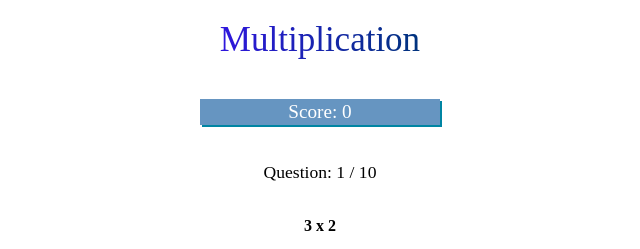
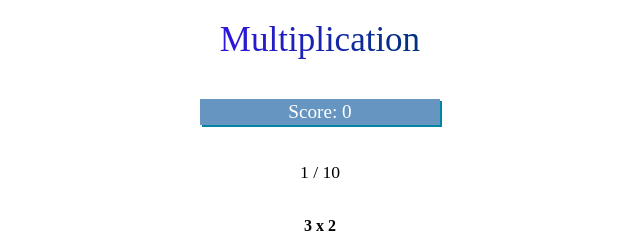
Before and after one commit to Color-Of-Code/learning-apps, a React (Vite) app in the folder multiplication/: page / in a window 1280 px wide. Both pictures are taken after a click on the button "Start". Shown: the top 249 px of the page, without its empty margins (320-960 px from the left). Built offline with nearby package versions, Linux system fonts and the light colour scheme.

Commit message:
fix: uniqueness of possible answers and restart

```diff
--- a/multiplication/package.json
+++ b/multiplication/package.json
@@ -18,6 +18,7 @@
   "license": "ISC",
   "devDependencies": {
     "@parcel/transformer-sass": "^2.8.0",
+    "@types/lodash": "^4.14.189",
     "@types/react": "^18.0.25",
     "@types/react-dom": "^18.0.9",
     "@typescript-eslint/eslint-plugin": "^5.43.0",
@@ -29,6 +30,7 @@
     "eslint-plugin-react": "^7.31.11",
     "eslint-plugin-react-hooks": "^4.6.0",
     "gh-pages": "^4.0.0",
+    "lodash": "^4.17.21",
     "npm-run-all": "^4.1.5",
     "parcel": "^2.8.0",
     "process": "^0.11.10",
--- a/multiplication/src/api.ts
+++ b/multiplication/src/api.ts
@@ -1,3 +1,5 @@
+import { uniq } from "lodash";
+
 const shuffleArray = (array: any[]) => {
   return [...array].sort(() => Math.random() - 0.5);
 };
@@ -15,12 +17,11 @@ function createQuestion(): QuestionState {
   const b = Math.floor(Math.random() * 10) + 1;
   const question = `${a} x ${b}`;
   const correct = `${a * b}`;
-  const incorrect = [
-    `${a * b - 2}`,
-    `${a * b + 2}`,
-    `${a * (b - 1)}`,
-    `${a * (b + 1)}`,
-  ].filter((n) => +n > 0 && +n < 100);
+  const incorrect = uniq(
+    [`${a * b - 2}`, `${a * b + 2}`, `${a * (b - 1)}`, `${a * (b + 1)}`].filter(
+      (n) => +n > 0 && +n < 100
+    )
+  );
   return {
     question,
     correct_answer: correct,
--- a/multiplication/src/app.tsx
+++ b/multiplication/src/app.tsx
@@ -24,9 +24,11 @@ export default function App() {
   const [complete, setComplete] = React.useState<boolean>(false);
 
   const startQuiz = () => {
+    const newQuestions = createQuestions(TOTAL_QUESTIONS);
     setComplete(false);
-    const newQuestions = createQuestions(TOTAL_QUESTIONS);
     setQuestions(newQuestions);
+    setNumber(0);
+    setUserAnswers([]);
     setGameOver(false);
   };
 
@@ -65,10 +67,10 @@ export default function App() {
         {!gameOver ? <p className="score">Score: {score}</p> : null}
         {!gameOver && !complete && (
           <QuestionCard
-            questionNum={number + 1}
+            number={number + 1}
             question={questions[number].question}
             answers={questions[number].answers}
-            totalQuestions={TOTAL_QUESTIONS}
+            total={TOTAL_QUESTIONS}
             userAnswer={userAnswers ? userAnswers[number] : undefined}
             callback={checkAnswer}
           />
--- a/multiplication/src/component/question-card.tsx
+++ b/multiplication/src/component/question-card.tsx
@@ -9,8 +9,8 @@ type Props = {
   answers: string[]
   callback: any
   userAnswer: AnswerObject | undefined
-  questionNum: number
-  totalQuestions: number
+  number: number
+  total: number
 };
 
 const QuestionCard: React.FC<Props> = ({
@@ -18,21 +18,19 @@ const QuestionCard: React.FC<Props> = ({
   answers,
   callback,
   userAnswer,
-  questionNum,
-  totalQuestions
+  number,
+  total
 }) => {
   return (
     <Wrapper>
-      <p className="number">
-        Question: {questionNum} / {totalQuestions}
-      </p>
-      <p className="question">{question}</p>
+      <p key={'number'} className="number">{number} / {total}</p>
+      <p key={'question'} className="question">{question}</p>
 
-      {answers.map((answer: string) => (
+      {answers.map((answer: string, i: number) => (
         <ButtonWrapper
           correct={userAnswer?.correctAnswer === answer}
           userClicked={userAnswer?.answer === answer}
-          key={answer}
+          key={i}
         >
           <button disabled={!!userAnswer} value={answer} onClick={callback}>
             <span>{answer}</span>
```
Also changed, not shown: 1 other file (tests, documents, lock files or other folders).
